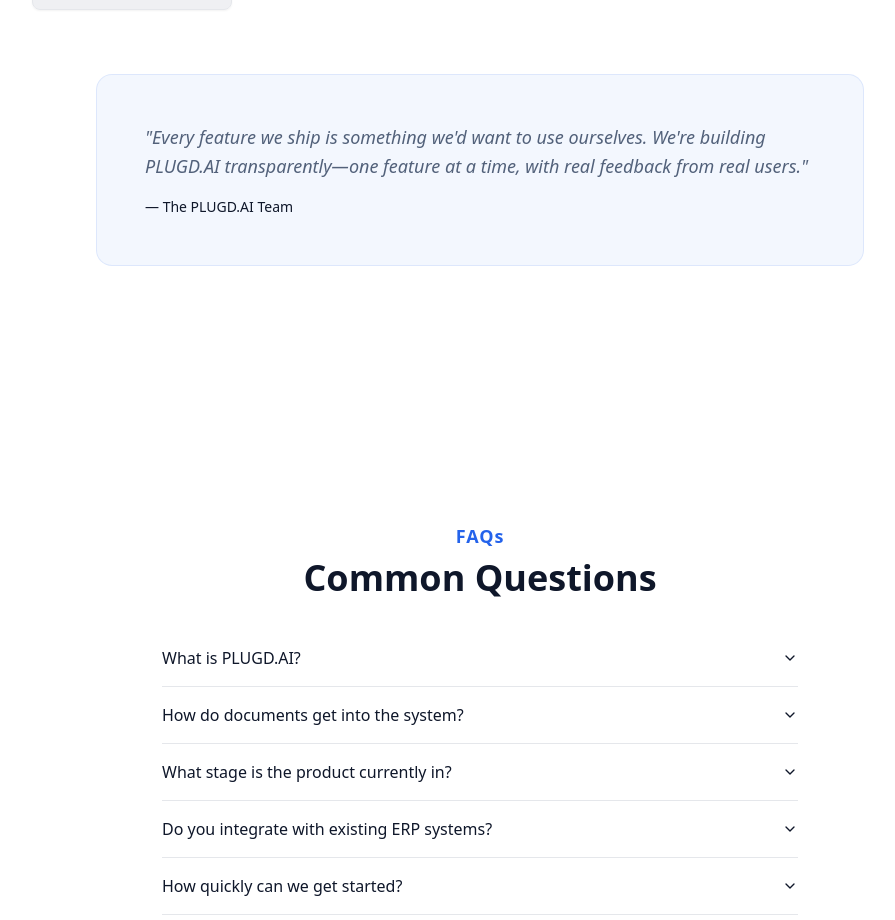
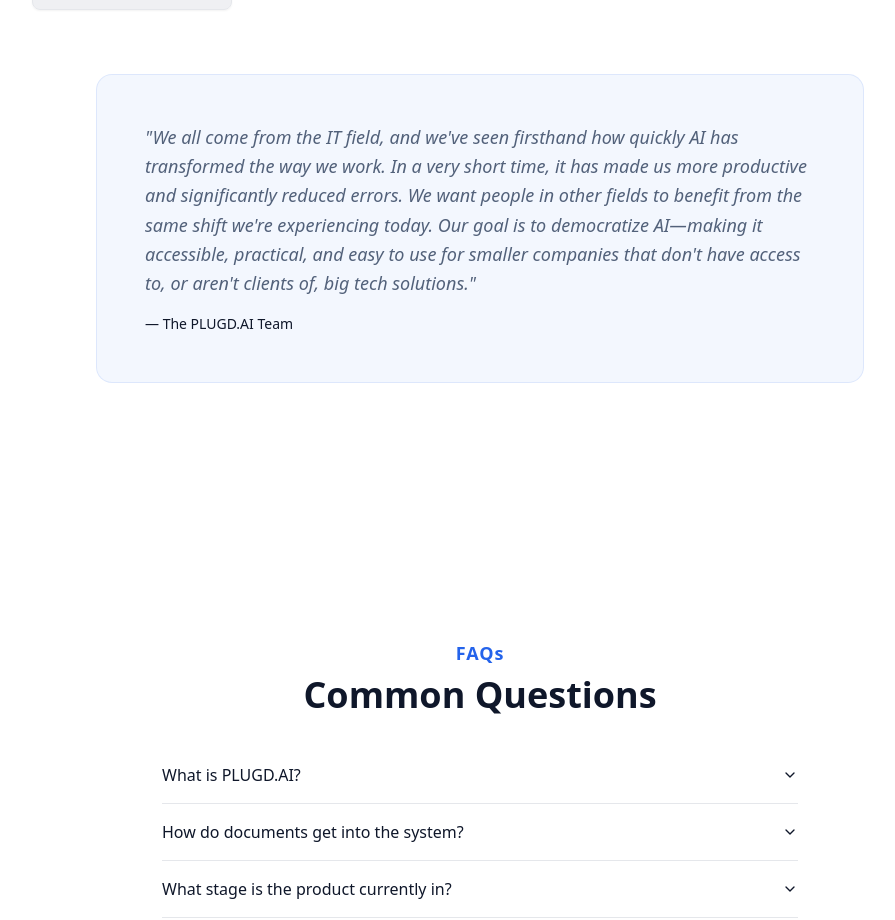
Before and after one commit to ccherrad/plugd-ai-flow-75697, a React (Vite) app: page / in a window 1280 px wide. Shown: the part 9900-10820 px from the top of the page, without its empty margins (160-1055 px from the left). Built offline with nearby package versions, Linux system fonts and the light colour scheme; the HTML template or start-up script is replaced by a standard one.

Commit message:
Update team mission statement to reflect AI democratization goal
Replace previous mission statement with message about IT background
and vision to democratize AI for smaller companies. Emphasizes firsthand
experience with AI transformation and goal to make it accessible beyond
big tech clients.

```diff
--- a/src/components/Team.tsx
+++ b/src/components/Team.tsx
@@ -130,7 +130,7 @@ const Team = () => {
       <div className="mt-16 max-w-3xl mx-auto">
         <div className="bg-primary/5 border border-primary/10 rounded-2xl p-8 md:p-12">
           <p className="text-lg text-muted-foreground leading-relaxed mb-4 italic">
-            "Every feature we ship is something we'd want to use ourselves. We're building PLUGD.AI transparently—one feature at a time, with real feedback from real users."
+            "We all come from the IT field, and we've seen firsthand how quickly AI has transformed the way we work. In a very short time, it has made us more productive and significantly reduced errors. We want people in other fields to benefit from the same shift we're experiencing today. Our goal is to democratize AI—making it accessible, practical, and easy to use for smaller companies that don't have access to, or aren't clients of, big tech solutions."
           </p>
           <p className="text-sm font-medium text-foreground">— The PLUGD.AI Team</p>
         </div>
```
